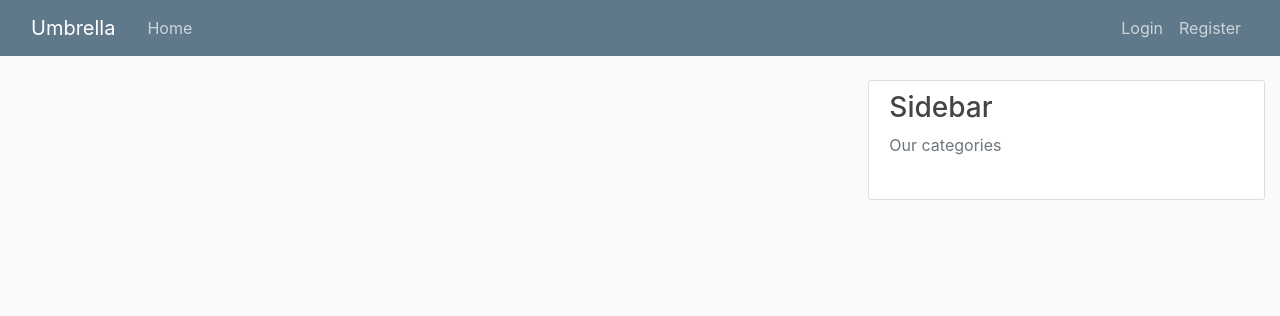
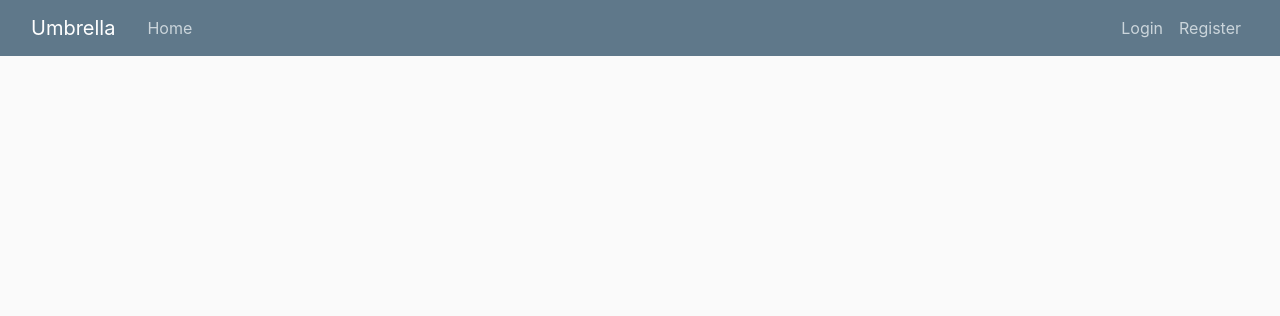
Before and after one commit to gh-lutheravery/umbrella, a Flask app: page / in a window 1280 px wide. Shown: the top 316 px of the page. Run offline with Flask 3, Linux system fonts and the light colour scheme; data that the repository does not hold is empty; some libraries are stand-ins or nearby versions.

Commit message:
delete sidebar

```diff
--- a/umbrella/templates/home.html
+++ b/umbrella/templates/home.html
@@ -1,20 +1,5 @@
 {% extends "layout.html" %}
 {% block content %}
-    <div class="col-md-4">
-          <div class="content-section">
-            <h3>Sidebar</h3>
-            <p class='text-muted'>Our categories
-              <ul class="list-group">
-                {% for cat in cats %}
-                    <li class="list-group-item list-group-item-light">
-                        <a class="mr-2" href="{{ url_for('home', category=cat.id) }}">{{ cat.title }}</a>
-                    </li>
-                {% endfor %}
-              </ul>
-            </p>
-          </div>
-    </div>
-
     {% for post in posts %}
         <article class="media content-section">
           <div class="media-body">
--- a/umbrella/templates/layout.html
+++ b/umbrella/templates/layout.html
@@ -56,9 +56,9 @@
               {% endfor %}
             {% endif %}
           {% endwith %}
+          {% block content %}{% endblock %}
+        </div>
 
-        </div>
-      {% block content %}{% endblock %}
       </div>
     </main>
 
```
